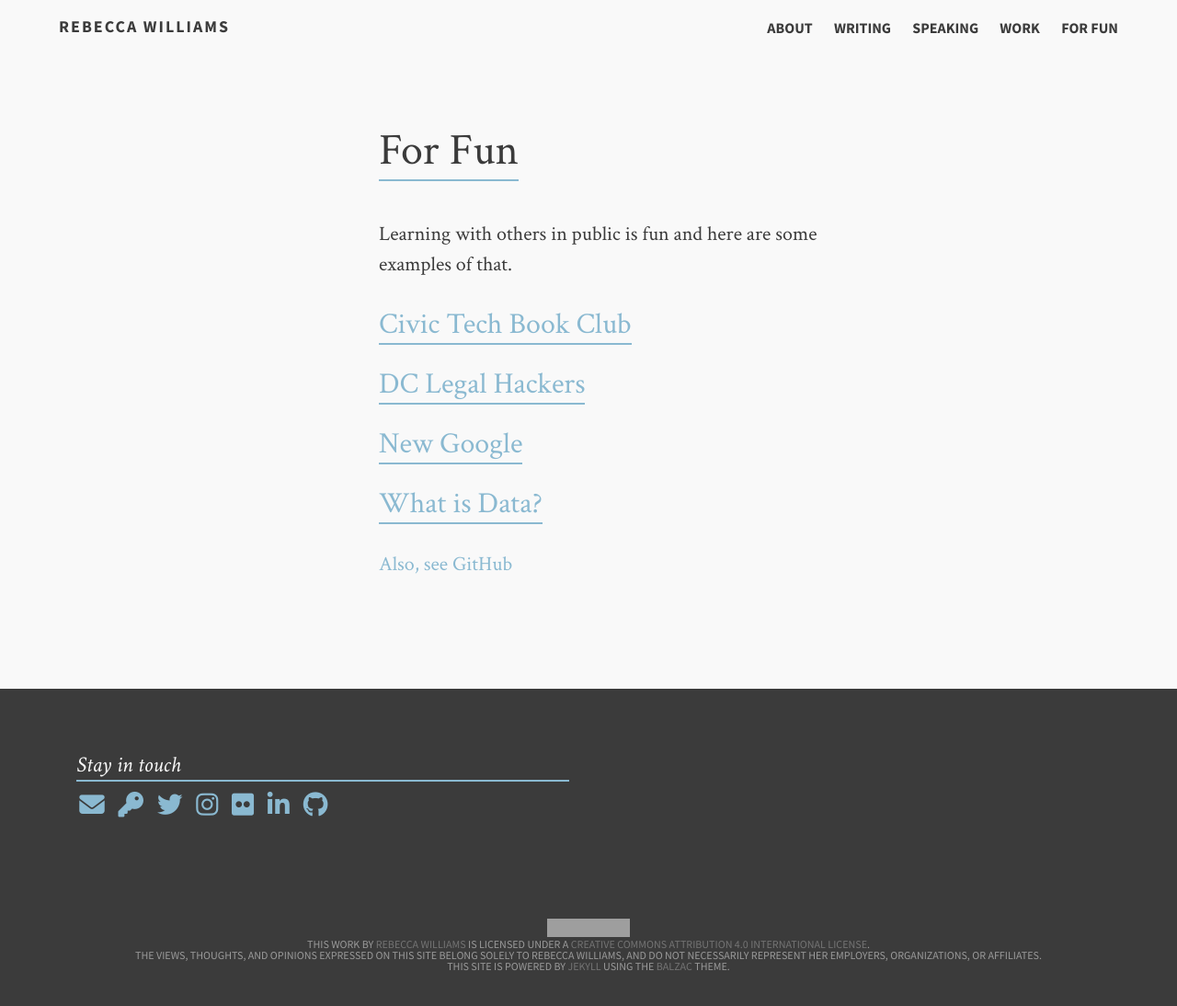
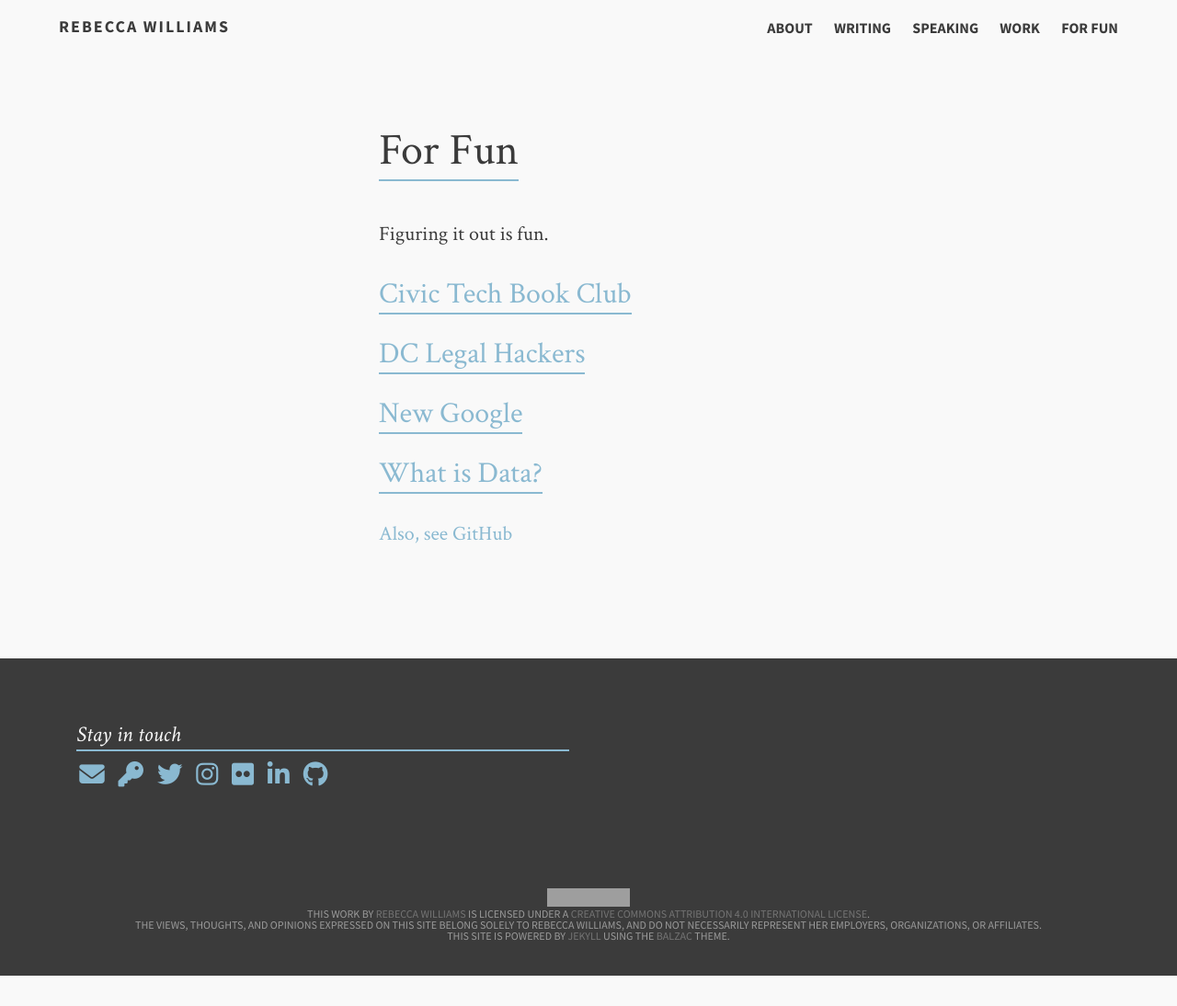
Before and after one commit to rebeccawilliams/rebeccawilliams.us, a Jekyll site: the page built from fun.md, in a window 1280 px wide. Shown: the whole page at 92% size. Built offline with Jekyll 4.4.1, drawn with Linux system fonts in a browser that asks for light colours; nearby versions of some CDN libraries; after the commit the page ends 1061 px from its top, so only the background shows below that; grey boxes are pictures that could not be loaded.

Commit message:
Update fun.html

```diff
--- a/_layouts/fun.html
+++ b/_layouts/fun.html
@@ -5,7 +5,7 @@
           <article class="archive-wrap">
               <ol class="post-list">
                  <lh><h2><span class="bb">For Fun</a></span></h2></lh>
-		  <p>Learning with others in public is fun and here are some examples of that.</p>
+		  <p>Figuring it out is fun.</p>
                  <p><h3><span class="bb"><a href=//civictechbook.club>Civic Tech Book Club</a></span></h3></p>
                  <p><h3><span class="bb"><a href=//www.meetup.com/dclegalhackers/>DC Legal Hackers</a></span></h3></p>
 		  <p><h3><span class="bb"><a href=http://rebeccawilliams.github.io/newgoogle/>New Google</a></span></h3></p>
```
